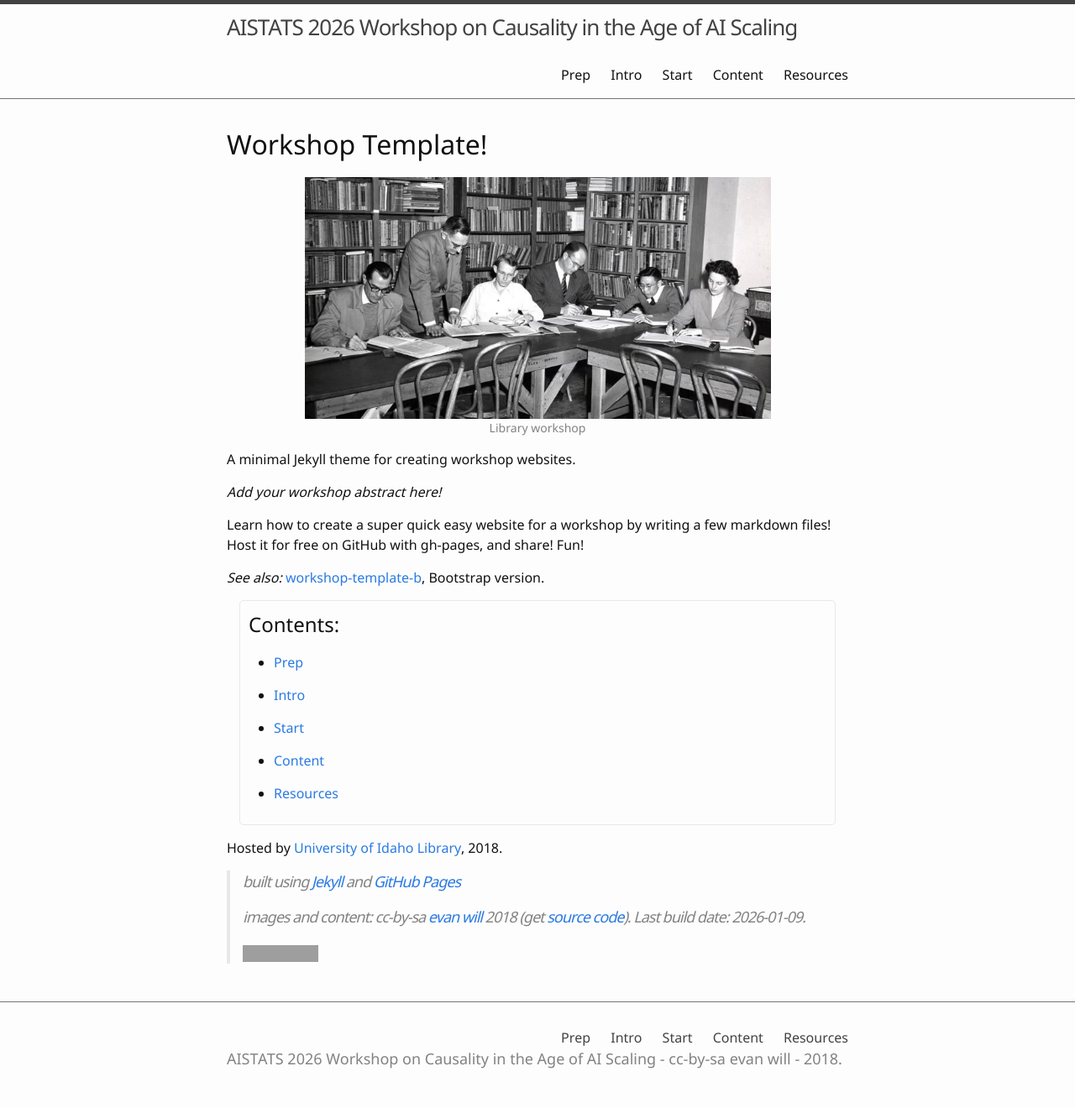
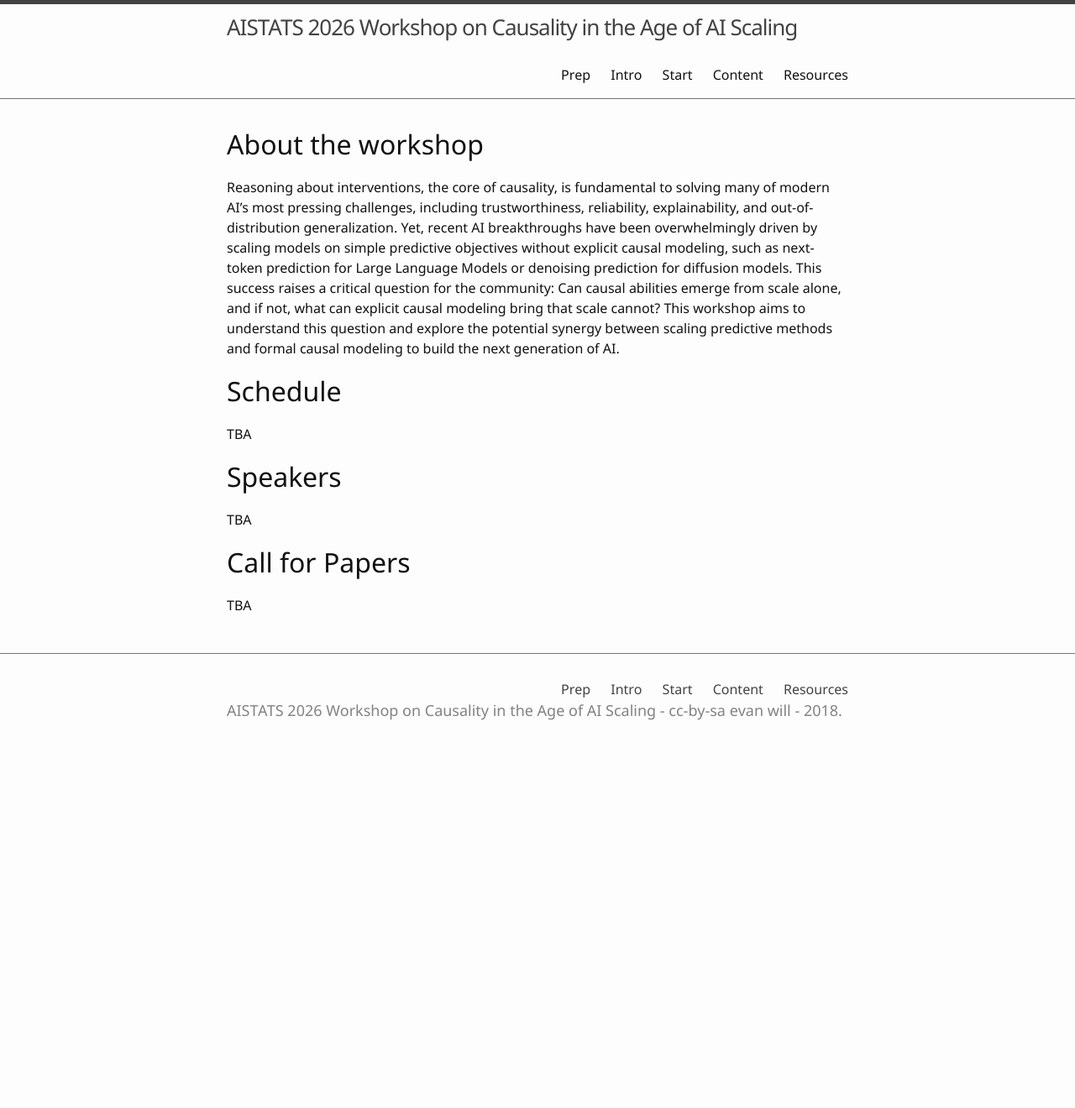
Before and after one commit to causcale/causcale.github.io, a Jekyll site: the page built from index.md, in a window 1280 px wide. Shown: the whole page at 84% size. Built offline with Jekyll 4.4.1, drawn with Linux system fonts in a browser that asks for light colours; after the commit the page ends 905 px from its top, so only the background shows below that; grey boxes are pictures that could not be loaded.

Commit message:
Update index.md

```diff
--- a/index.md
+++ b/index.md
@@ -2,33 +2,14 @@
 title: Home
 ---
 
-# Workshop Template!
+# About the workshop
+Reasoning about interventions, the core of causality, is fundamental to solving many of modern AI's most pressing challenges, including trustworthiness, reliability, explainability, and out-of-distribution generalization. Yet, recent AI breakthroughs have been overwhelmingly driven by scaling models on simple predictive objectives without explicit causal modeling, such as next-token prediction for Large Language Models or denoising prediction for diffusion models. This success raises a critical question for the community: Can causal abilities emerge from scale alone, and if not, what can explicit causal modeling bring that scale cannot? This workshop aims to understand this question and explore the potential synergy between scaling predictive methods and formal causal modeling to build the next generation of AI.
 
-{% include figure.html img="uidaho-workshop.jpg" alt="intro image here" caption="Library workshop" width="75%" %}
+# Schedule
+TBA
 
-A minimal Jekyll theme for creating workshop websites.
+# Speakers
+TBA
 
-*Add your workshop abstract here!*
-
-Learn how to create a super quick easy website for a workshop by writing a few markdown files!
-Host it for free on GitHub with gh-pages, and share!
-Fun!
-
-*See also:* [workshop-template-b](https://evanwill.github.io/workshop-template-b/), Bootstrap version.
-
-<div class="toc" markdown="1">
-## Contents:
-
-{% for lesson in site.pages %}
-{% if lesson.nav == true %}- [{{ lesson.title }}]({{ lesson.url | relative_url }}){% endif %}
-{% endfor %}
-</div>
-
-Hosted by [University of Idaho Library](http://www.lib.uidaho.edu/), {{ site.pub_year }}.
-
-> built using [Jekyll](https://jekyllrb.com/) and [GitHub Pages](https://pages.github.com/)
->
-> images and content: cc-by-sa <a href="https://github.com/{{ site.github_username }}">{{ site.author }}</a> {{ site.pub_year}} (get [source code]({{ site.repo }})).
-> Last build date: {{ site.time | date: "%Y-%m-%d" }}.
->
-> <a href="http://creativecommons.org/licenses/by-sa/4.0/" rel="license"><img style="border-width: 0;" src="https://i.creativecommons.org/l/by-sa/4.0/88x31.png" alt="Creative Commons License" /></a>
+# Call for Papers
+TBA
```
